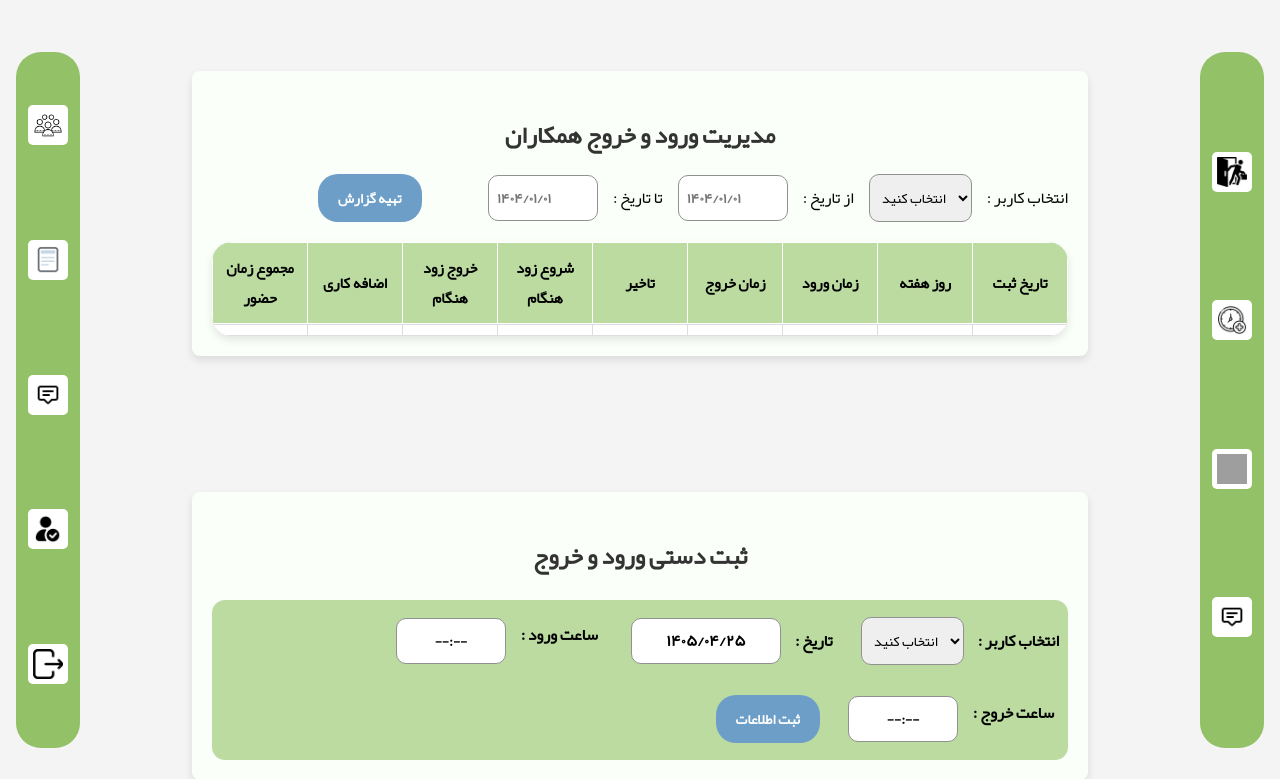
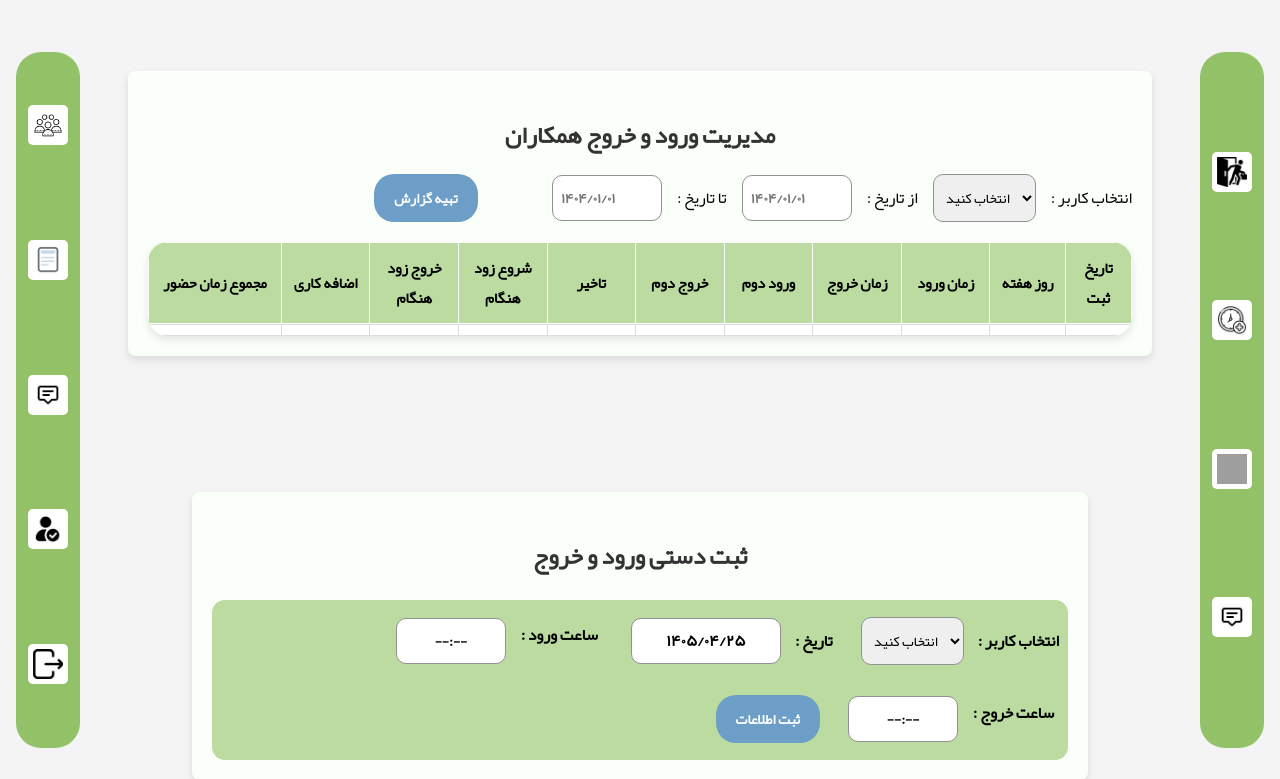
Before and after one commit to draminiiii/hastama_lab, a FastAPI app: page /admin in a window 1280 px wide, after a click that opens the changed part. Shown: the top 779 px of the page. Run offline with FastAPI, Linux system fonts and the light colour scheme; data that the repository does not hold is empty; some libraries are stand-ins or nearby versions; grey boxes are pictures that could not be loaded.

Commit message:
14050425

```diff
--- a/app/main.py
+++ b/app/main.py
@@ -1026,39 +1026,43 @@ async def add_user(
 # تابع بروزرسانی اطلاعات کاربر# تابع بروزرسانی اطلاعات کاربر# تابع بروزرسانی اطلاعات کاربر# تابع بروزرسانی اطلاعات کاربر
 
 @app.post("/update_user")
-async def update_user(
-    request: Request,
-    username: str = Form(...),
-    substitute: str = Form(...),
-    work_hours: str = Form(...),
-    department: str = Form(...),
-):
-    try:
-        conn = pyodbc.connect('DRIVER={ODBC Driver 17 for SQL Server};'
-                              r'SERVER=localhost\\SQLEXPRESS;'
-                              'DATABASE=userDB;'
-                              'Trusted_Connection=yes;')
+async def update_user(request: Request):
+    try:
+        data = await request.json()
+
+        username = data.get("username")
+        substitute = data.get("substitute")
+        work_hours = data.get("work_hours")
+        department = data.get("department")
+
+        conn = pyodbc.connect(
+            'DRIVER={ODBC Driver 17 for SQL Server};'
+            r'SERVER=localhost\SQLEXPRESS;'
+            'DATABASE=userDB;'
+            'Trusted_Connection=yes;'
+        )
+
         cursor = conn.cursor()
 
-        query = '''
-        UPDATE user_table
-        SET substitute = ?, work_hours = ?, department = ?
-        WHERE username = ?
-        '''
-        cursor.execute(query, (substitute, work_hours, department, username))
+        cursor.execute("""
+            UPDATE user_table
+            SET substitute = ?, work_hours = ?, department = ?
+            WHERE username = ?
+        """, (substitute, work_hours, department, username))
+
         conn.commit()
 
-        cursor.close()
-        conn.close()
-
-        request.session["message"] = "تغییرات با موفقیت ثبت شد."
-        return RedirectResponse(url="/admin", status_code=303)
-
-    except Exception as e:
-        return templates.TemplateResponse("admin.html", {
-            "request": request,
-            "error": f"Error: {str(e)}"
-        })
+        return {"success": True}
+
+    except Exception as e:
+        return {"success": False, "error": str(e)}
+
+    finally:
+        try:
+            cursor.close()
+            conn.close()
+        except:
+            pass
 
 # تابع دریافت مرخصی های کاربران # تابع دریافت مرخصی های کاربران # تابع دریافت مرخصی های کاربران # تابع دریافت مرخصی های کاربران
 # تابع دریافت مرخصی های کاربران # تابع دریافت مرخصی های کاربران # تابع دریافت مرخصی های کاربران # تابع دریافت مرخصی های کاربران
--- a/app/static/css/admin.css
+++ b/app/static/css/admin.css
@@ -2062,7 +2062,7 @@ form button:hover {background-color: #4e7a9e;}
 /* باکس مدیریت حضور و غیاب کاربران *//* باکس مدیریت حضور و غیاب کاربران *//* باکس مدیریت حضور و غیاب کاربران *//* باکس مدیریت حضور و غیاب کاربران */
 
 #hozoorbox {
-    width: 70%;
+    width: 80%;
     padding: 20px;
     background-color: #fbfff9;
     margin-top: 3.7rem;
@@ -2177,6 +2177,20 @@ form button:hover {background-color: #4e7a9e;}
     width: 100%;
     table-layout: fixed;
 }
+
+.mjmoo-hozoor-gzrsh {width: 3%;}
+.ezafe-hozoor-gzrsh {width: 2%;}
+.khorojzd-hozoor-gzrsh {width: 2%;}
+.shorozd-hozoor-gzrsh {width: 2%;}
+.takhir-hozoor-gzrsh {width: 2%;}
+.zmnkhrj-hozoor-gzrsh {width: 2%;}
+.zmnvrd-hozoor-gzrsh {width: 2%;}
+.zmnvrd2-hozoor-gzrsh {width: 2%;}
+.zmnkhrj2-hozoor-gzrsh {width: 2%;}
+.hfte-hozoor-gzrsh {width: 1.7%;}
+.sbt-hozoor-gzrsh {width: 1.5%;}
+.zmnkhrj2-hozoor-gzrsh {width: 2%;}
+.zmnvrd2-hozoor-gzrsh {width: 2%;}
 
 /* تنظیمات باکس مجموعه ساعت کاری همکاران *//* تنظیمات باکس مجموعه ساعت کاری همکاران *//* تنظیمات باکس مجموعه ساعت کاری همکاران */
 /* تنظیمات باکس مجموعه ساعت کاری همکاران *//* تنظیمات باکس مجموعه ساعت کاری همکاران *//* تنظیمات باکس مجموعه ساعت کاری همکاران */
@@ -3908,6 +3922,8 @@ margin-left: 15%;
     .takhir-hozoor-gzrsh {width: 2%;}
     .zmnkhrj-hozoor-gzrsh {width: 2%;}
     .zmnvrd-hozoor-gzrsh {width: 2%;}
+    .zmnvrd2-hozoor-gzrsh {width: 2%;}
+    .zmnkhrj2-hozoor-gzrsh {width: 2%;}
     .hfte-hozoor-gzrsh {width: 2.46%;}
     .sbt-hozoor-gzrsh {width: 2.62%;}
 
--- a/app/templates/admin.html
+++ b/app/templates/admin.html
@@ -756,6 +756,8 @@
                         <th class="khorojzd-hozoor-gzrsh">خروج زود هنگام</th>
                         <th class="shorozd-hozoor-gzrsh">شروع زود هنگام</th>
                         <th class="takhir-hozoor-gzrsh">تاخیر</th>
+                        <th class="zmnkhrj2-hozoor-gzrsh">خروج دوم</th>
+                        <th class="zmnvrd2-hozoor-gzrsh">ورود دوم</th>
                         <th class="zmnkhrj-hozoor-gzrsh">زمان خروج</th>
                         <th class="zmnvrd-hozoor-gzrsh">زمان ورود</th>
                         <th class="hfte-hozoor-gzrsh">روز هفته</th>
@@ -769,6 +771,8 @@
                         <td class="khorojzd-hozoor-gzrsh"></td>
                         <td class="shorozd-hozoor-gzrsh"></td>
                         <td class="takhir-hozoor-gzrsh"></td>
+                        <td class="zmnkhrj2-hozoor-gzrsh"></td>
+                        <td class="zmnvrd2-hozoor-gzrsh"></td>
                         <td class="zmnkhrj-hozoor-gzrsh"></td>
                         <td class="zmnvrd-hozoor-gzrsh"></td>
                         <td class="hfte-hozoor-gzrsh"></td>
```
Also changed, not shown: app/static/js/admin.js (+19 -18 lines).
